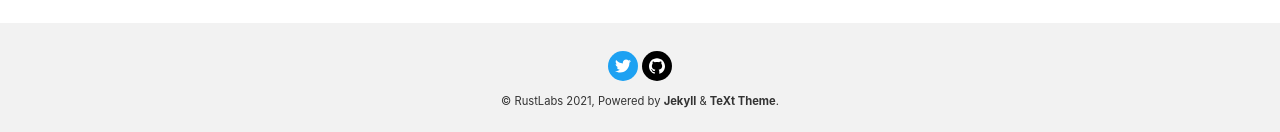
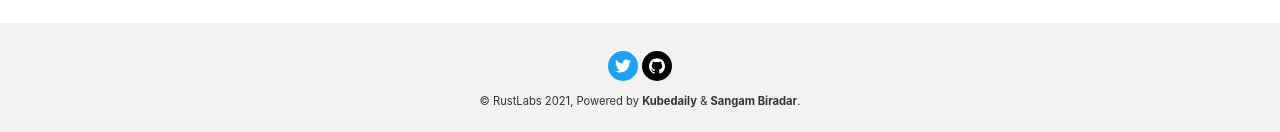
Before and after one commit to RustLabs/RustLabs-Workshop, a Jekyll site: the page built from about.md, in a window 1280 px wide. Shown: the part 845-977 px from the top of the page. Built offline with Jekyll 4.4.1, drawn with Linux system fonts in a browser that asks for light colours; nearby versions of some CDN libraries.

Commit message:
new-website

```diff
--- a/_includes/footer.html
+++ b/_includes/footer.html
@@ -29,8 +29,8 @@
         {%- include snippets/get-locale-string.html key='COPYRIGHT_DATES' -%}
         {%- assign _locale_copyright_dates = __return -%}
         © {{ site.title }} {{ _locale_copyright_dates }},
-        Powered by <a title="Jekyll is a simple, blog-aware, static site generator." href="http://jekyllrb.com/">Jekyll</a> & <a
-        title="TeXt is a super customizable Jekyll theme." href="https://github.com/kitian616/jekyll-TeXt-theme">TeXt Theme</a>.
+        Powered by <a title="Kubedaily" href="http://discord.kubedaily.live/">Kubedaily</a> & <a
+        title="Made In India." href="https://github.com/sangam14">Sangam Biradar</a>.
       </div>
     </div>
   </div>
```
